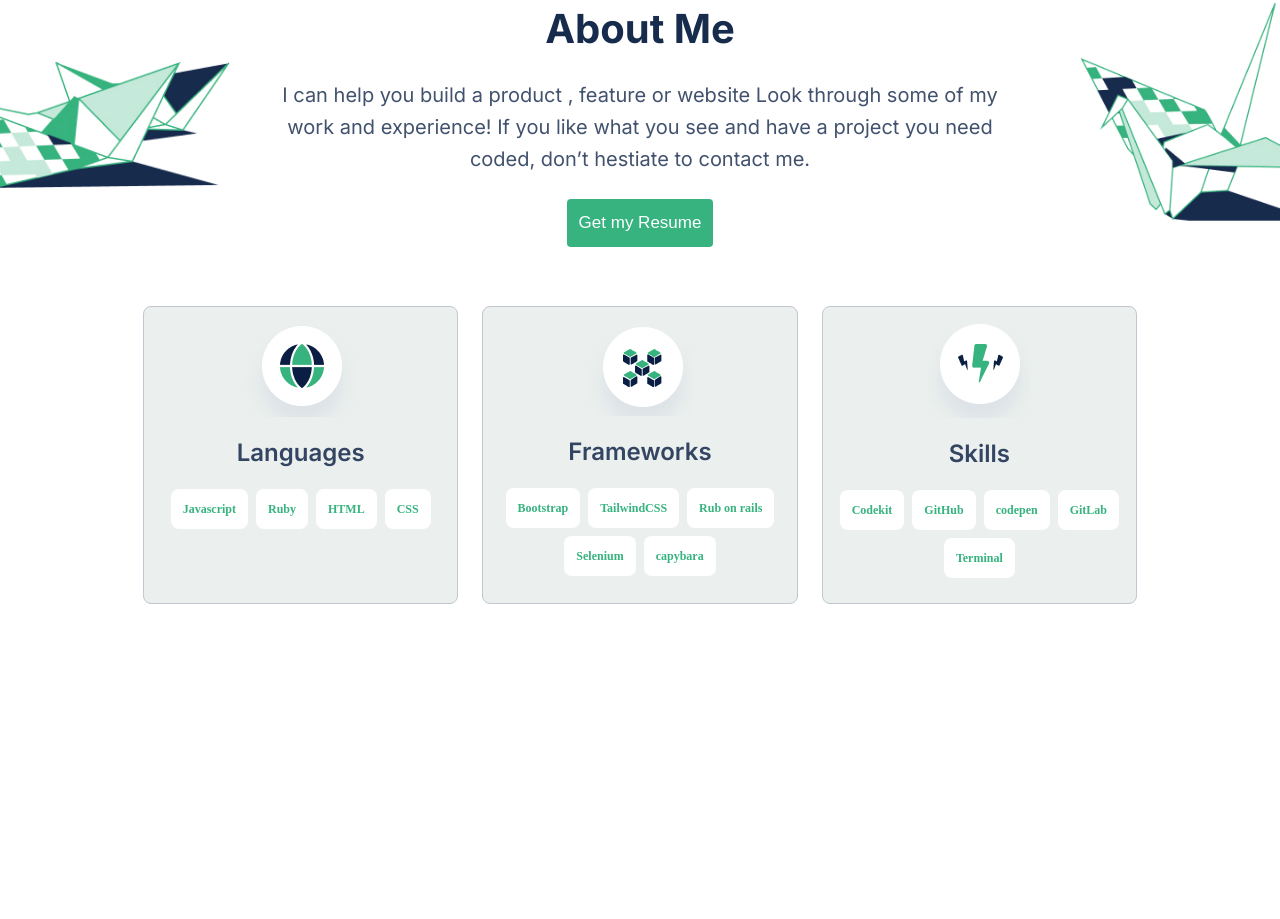
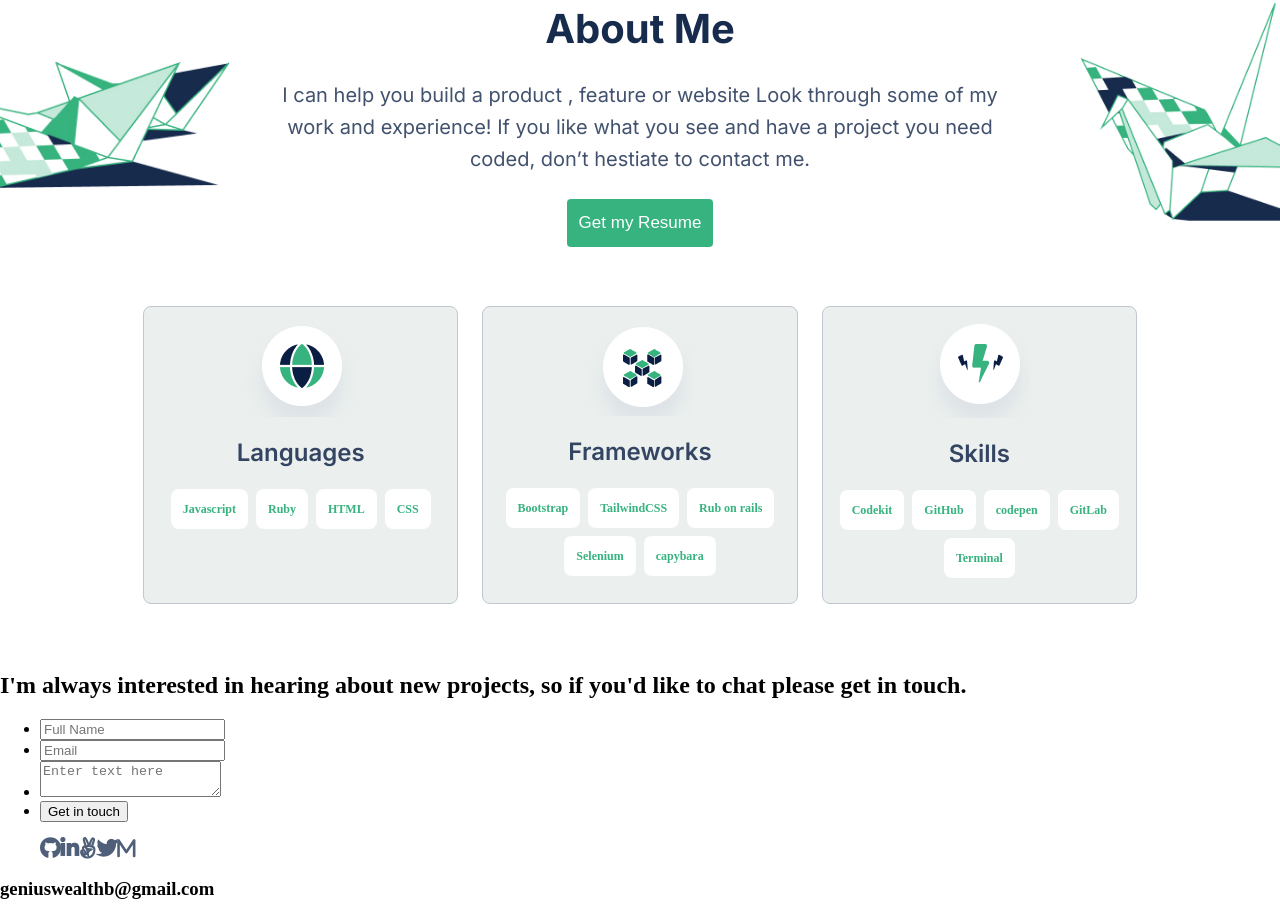
Before and after one commit to uezekiel-mufin/microverse_portfolio, a website: page index.html in a window 1280 px wide. Shown: the part 1999-2918 px from the top of the page. Before the commit the page ends 2671 px from the top, so only its background shows below. Drawn offline with Linux system fonts and the light colour scheme.

Commit message:
added the html for the contact section in the footer

```diff
--- a/index.html
+++ b/index.html
@@ -212,6 +212,63 @@
           </div>
         </section>
       </section>
+
+      <section id="contact_form">
+        <h2 class="contact_header">
+          I'm always interested in hearing about new projects, so if you'd like
+          to chat please get in touch.
+        </h2>
+        <form action="" class="contact_form">
+          <ul>
+            <li>
+              <input
+                type="text"
+                name="full_name"
+                id="full_name"
+                placeholder="Full Name"
+              />
+            </li>
+            <li>
+              <input type="text" name="email" id="email" placeholder="Email" />
+            </li>
+            <li>
+              <textarea
+                type="text"
+                name="message"
+                id="message"
+                placeholder="Enter text here"
+              ></textarea>
+            </li>
+            <li><button class="contact_button">Get in touch</button></li>
+          </ul>
+        </form>
+
+        <ul class="socials">
+          <li class="icons icons1">
+            <a href="https://twitter.com/EzzyWealth"
+              ><i class="fa-brands fa-twitter"></i
+            ></a>
+          </li>
+          <li class="icons icons2">
+            <a href="https://www.linkedin.com/in/ezekiel-udiomuno-b14539150/">
+              <i class="fa-brands fa-linkedin-in"></i
+            ></a>
+          </li>
+          <li class="icons icons3">
+            <a href=""> <i class="fa-sharp fa-solid fa-m"></i></a>
+          </li>
+          <li class="icons icons4">
+            <a href="https://github.com/Ezzywealth"
+              ><i class="fa-brands fa-github"></i
+            ></a>
+          </li>
+          <li class="icons icons5">
+            <a href=""> <i class="fa-brands fa-angellist"></i></a>
+          </li>
+        </ul>
+
+        <h3>geniuswealthb@gmail.com</h3>
+      </section>
     </main>
   </body>
 </html>
```
Also changed, not shown: images/contact-form-bg.jpg (added).
